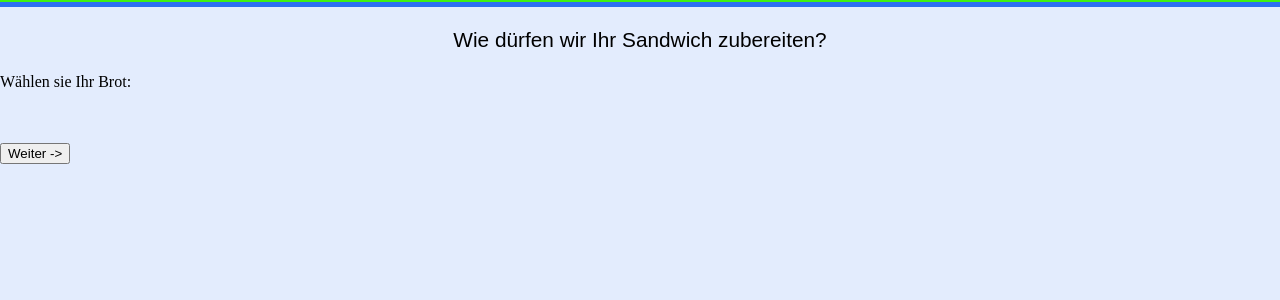
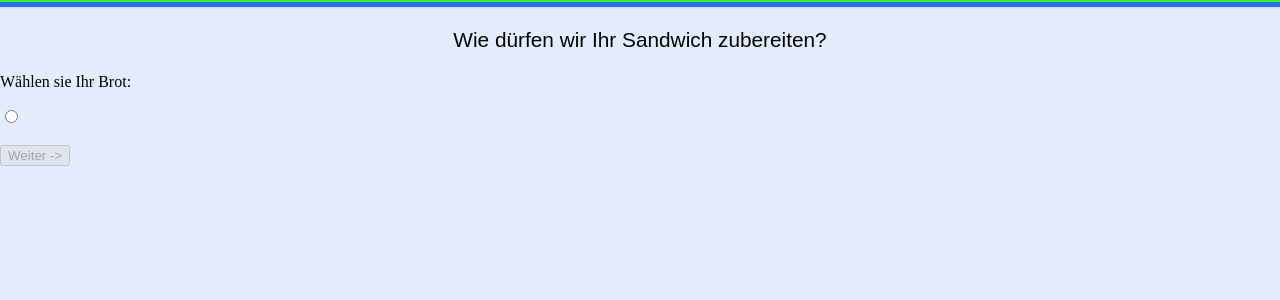
Before and after one commit to Osiran/SandwichSurf, a PHP site: page /orders in a window 1280 px wide. Shown: the part 207-507 px from the top of the page. Run offline with PHP 8.4, Linux system fonts and the light colour scheme; data that the repository does not hold is empty.

Commit message:
Validate if bread has been selected

```diff
--- a/app/Views/order.view.php
+++ b/app/Views/order.view.php
@@ -22,12 +22,13 @@
                 <!-- Bread -->
                 <div class="form1" id="slide1">
                     <p>Wählen sie Ihr Brot:</p>
+                    <input type="radio" class="bread" name="bread" onclick="checkValue()" value="Habasch" id="glgögn">
                     <?php foreach($breadArray as $bread){ ?>
-                        <input type="radio" class="bread" name="bread" value="<?= $bread->getPK() ?>" id="<?= $bread->getLabel() ?>">
+                        <input type="radio" class="bread" name="bread" onclick="checkValue()" value="<?= $bread->getPK() ?>" id="<?= $bread->getLabel() ?>">
                         <label for="<?= $bread->getLabel() ?>"><?= $bread->getLabel() ?></label><br>
                     <?php } ?>
                     <br><br>
-                    <button onclick="goNext(1)">Weiter -></button>
+                    <button onclick="goNext(1)" disabled>Weiter -></button>
                 </div>
                 <!-- Cheese -->
                 <div class="form2" id="slide2">
```
Also changed, not shown: public/js/app.js.
